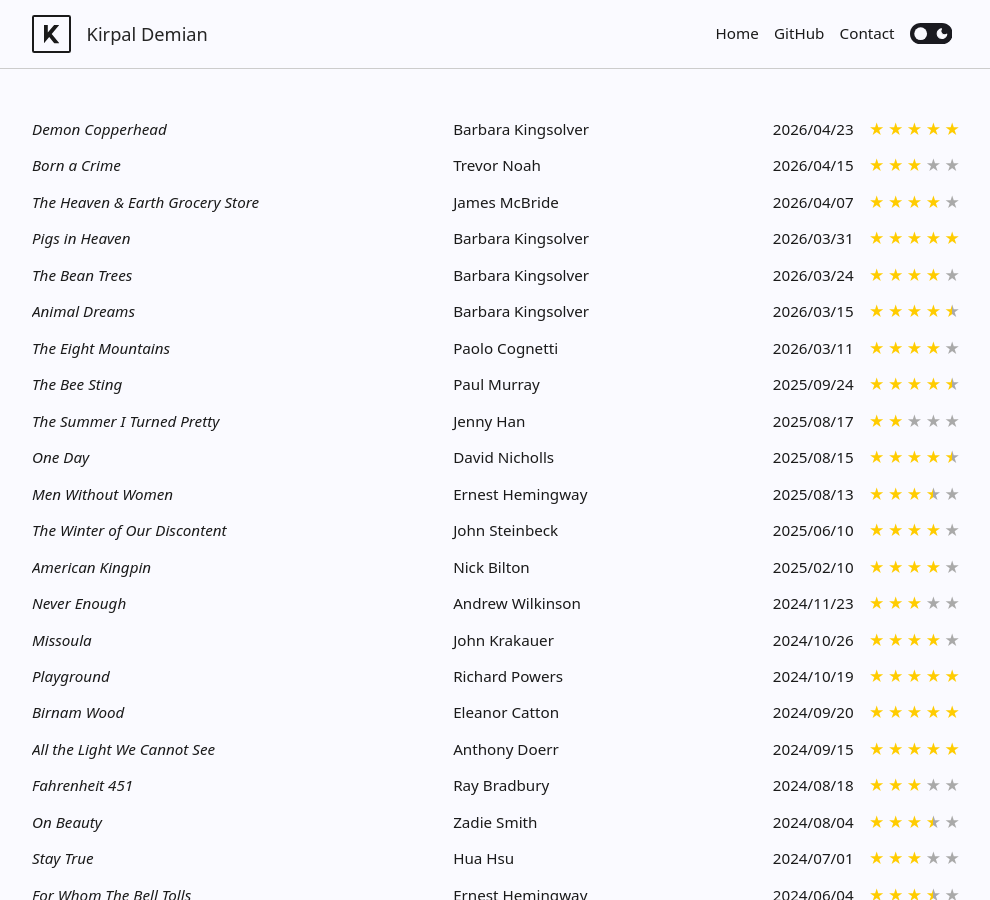
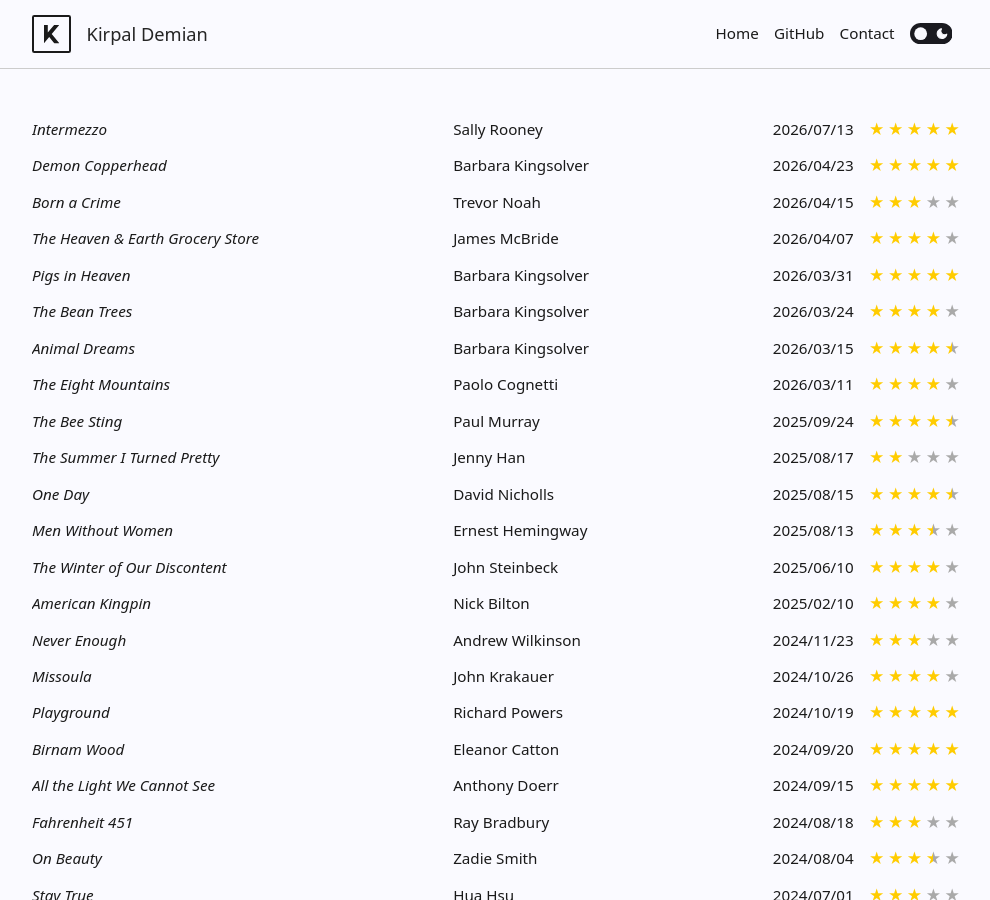
Before and after one commit to Kirpal/kirpal, a Jekyll site: the page built from reading.html, in a window 1280 px wide and 900 px high. Shown: the whole window, without its empty margins (144-1134 px from the left). Built offline with Jekyll 4.4.1, drawn with Linux system fonts in a browser that asks for light colours.

Commit message:
Update reading log

```diff
--- a/_data/reading.yml
+++ b/_data/reading.yml
@@ -1,3 +1,11 @@
+- title: Intermezzo
+  author: Sally Rooney
+  isbn: '0374602646'
+  status: read
+  date_finished: 2026/07/13
+  rating: '5'
+  goodreads_id: '208932385'
+
 - title: Demon Copperhead
   author: Barbara Kingsolver
   isbn: ''
```
